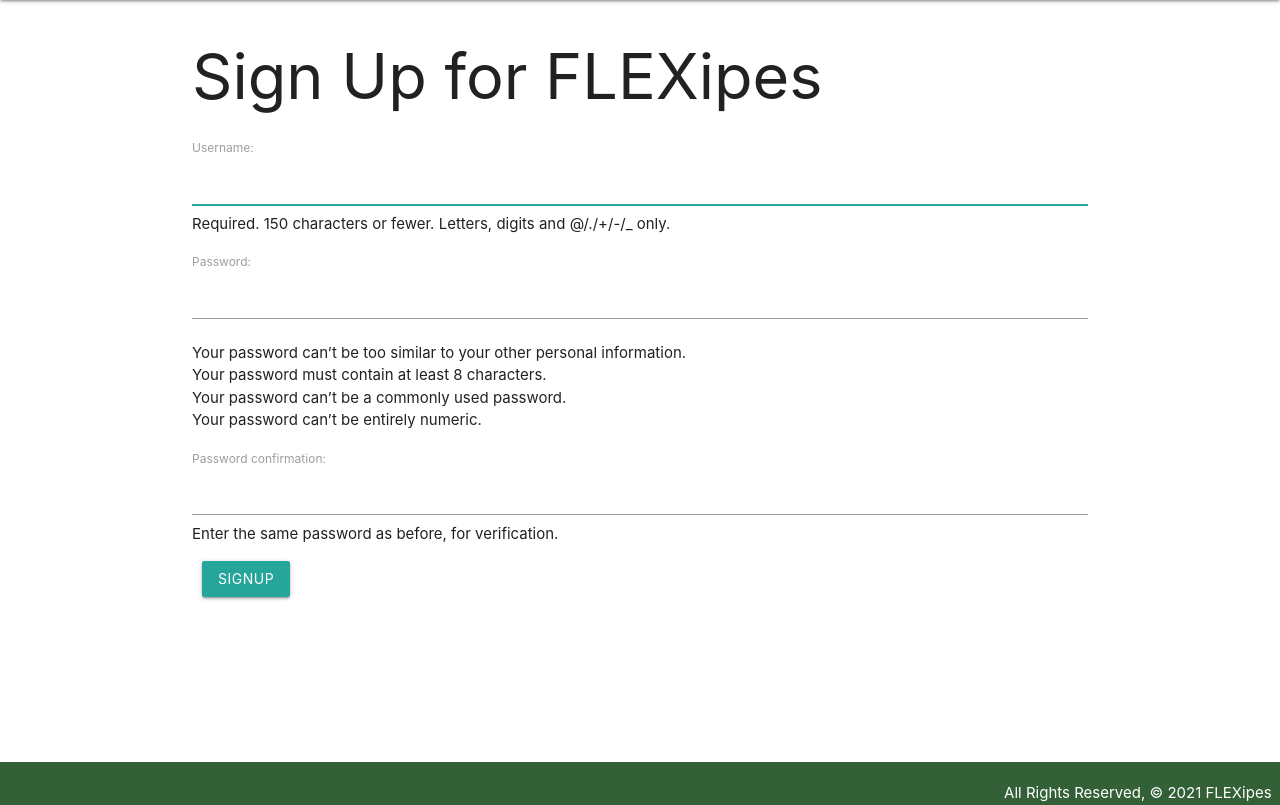
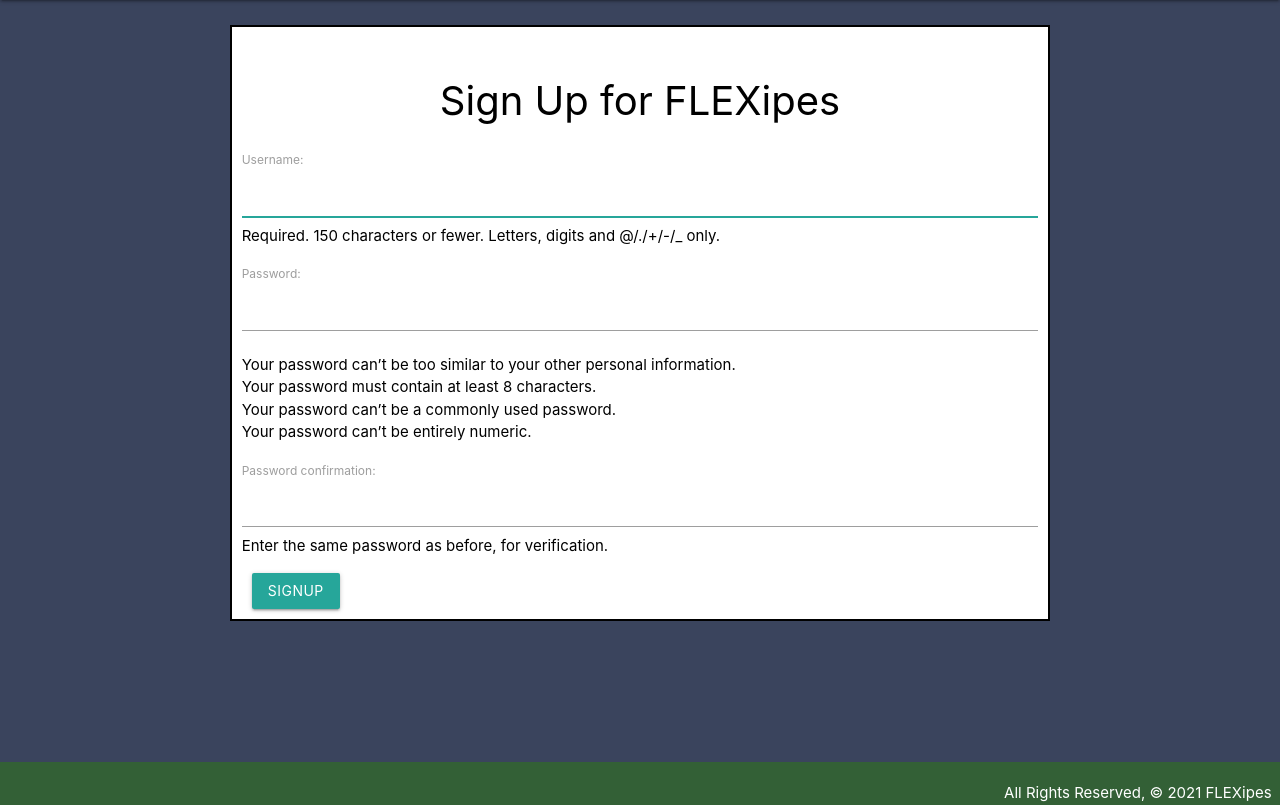
Before and after one commit to raulrodriguez8/FLEXipes, a Django app: page /accounts/signup/ in a window 1280 px wide. Shown: the part 64-869 px from the top of the page. Run offline with Django 3.2, Linux system fonts and the light colour scheme.

Commit message:
added styling for sign up  log in

```diff
--- a/main_app/static/css/style.css
+++ b/main_app/static/css/style.css
@@ -7,6 +7,7 @@ body {
 main {
   flex: 1 0 auto !important;
   height: calc(100vh - 38px);
+  background-color: #3A445D;
 }
 
 footer {
@@ -26,3 +27,24 @@ footer {
 input.btn {
   margin: 0 10px;
 }
+
+.sign-up-page {
+  display: flex;
+  flex-direction: column;
+  justify-content: center;
+  align-items: center;
+}
+.sign-up-form {
+  background: white;
+  margin-left: 5vh;
+  margin-right: 5vh;
+  color: black;
+  padding: 10px;
+  border:  black 2px solid;
+  margin-top: 25px;
+}
+
+.sign-up-form h1 {
+  text-align: center;
+  font-size: 40px;
+}
--- a/main_app/templates/base.html
+++ b/main_app/templates/base.html
@@ -18,6 +18,7 @@
     <link rel="stylesheet" href="../static/css/results.css">
     <link rel="stylesheet" href="../static/css/calendar.css">
     <link rel="stylesheet" href="../static/css/home.css">
+    <link rel="stylesheet" href="../static/css/auth.css">
 
     {% endblock %}
 
--- a/main_app/templates/meals/index.html
+++ b/main_app/templates/meals/index.html
@@ -1,5 +1,9 @@
 {% extends 'base.html' %}
 {% block content %}
+
+{% block styles %}
+    <link rel="stylesheet" href="../../static/css/style.css">
+{% endblock %}
 
 <h1>FLEXipes Meals List</h1>
 {% for meal in meals %}
--- a/main_app/templates/registration/login.html
+++ b/main_app/templates/registration/login.html
@@ -5,7 +5,8 @@
 {% endblock %}
 
 {% block content %}
-
+<div class="sign-up-page">
+    <div class="sign-up-form">
 <h1>Log In</h1>
 
 <!-- Add the login form -->
@@ -15,5 +16,6 @@
     <input type="submit" class="btn" value="login">
     <input type="hidden" name="next" value="{{ next }}">
 </form>
-
+    </div>
+</div>
 {% endblock %}
--- a/main_app/templates/registration/signup.html
+++ b/main_app/templates/registration/signup.html
@@ -6,8 +6,8 @@
 {% endblock %}
 
 {% block content %}
-<div class="container">
-<div class="sign-up">
+<div class="sign-up-page">
+<div class="sign-up-form">
 <h1>Sign Up for FLEXipes</h1>
 
 {% if error_message %}<p class="red-text">{{ error_message }}</p>{% endif %}
```
Also changed, not shown: main_app/static/images/flexipes_home_copy.jpg (deleted).
